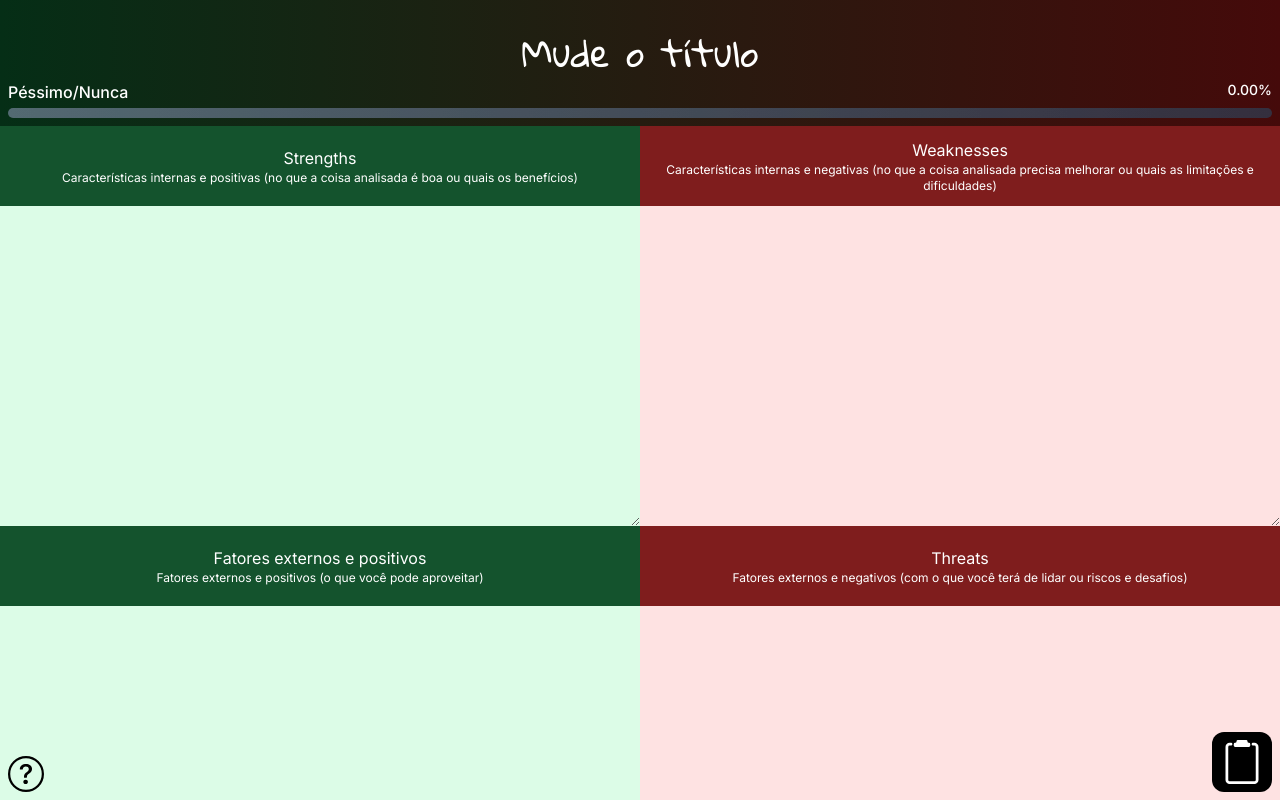
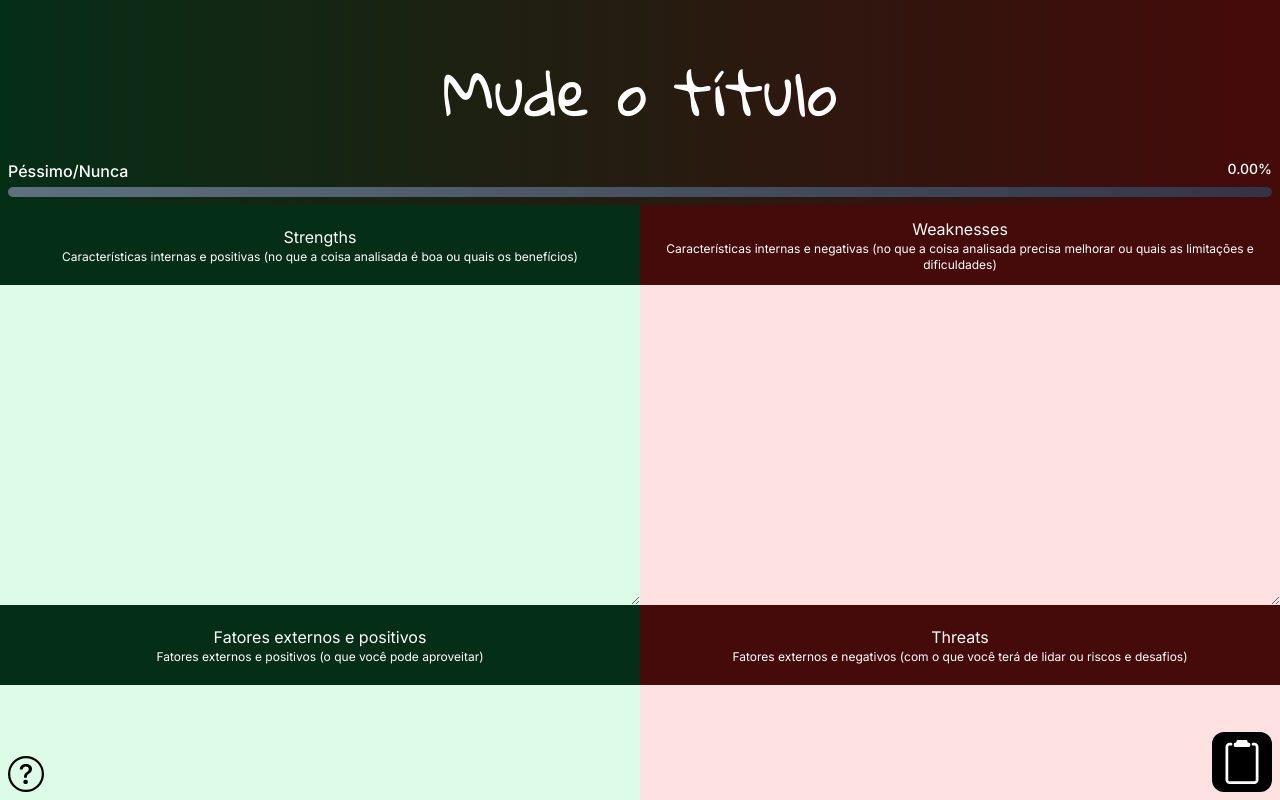
Before and after one commit to dspedroborges/swot, a Next.js app: page / in a window 1280 px wide. Shown: the top 800 px of the page. Built offline with nearby package versions, Linux system fonts and the light colour scheme.

Commit message:
titulo maior e labels mais escuros

```diff
--- a/src/app/page.tsx
+++ b/src/app/page.tsx
@@ -96,7 +96,7 @@ function Page() {
   return (
     <>
       <BsQuestionCircle className="text-black fixed bottom-2 left-2 text-4xl hover:scale-90 cursor-pointer" onMouseEnter={() => setShowHelp(true)} onMouseLeave={() => setShowHelp(false)} />
-      <input type="text" className={`bg-transparent text-white block mx-auto text-center rounded-xl text-2xl lg:text-4xl mt-8 ${gloriaHallelujah.className}`} defaultValue={currentTitle} onChange={(e) => setCurrentTitle(e.target.value)} />
+      <input type="text" className={`bg-transparent text-white block mx-auto text-center rounded-xl text-2xl lg:text-6xl mt-8 ${gloriaHallelujah.className}`} defaultValue={currentTitle} onChange={(e) => setCurrentTitle(e.target.value)} />
       <div className="p-2">
         <div className="flex justify-between mb-1">
           <span className="text-base font-medium text-white">
@@ -126,19 +126,19 @@ function Page() {
       }
       <main className="grid grid-cols-1 lg:grid-cols-2">
         <div className="h-[400px]">
-          <label htmlFor="strengths" className="cursor-pointer h-[20%] bg-green-900 hover:bg-green-800 text-white py-1 flex flex-col items-center justify-center text-center">Strengths <span className="text-xs">Características internas e positivas (no que a coisa analisada é boa ou quais os benefícios)</span></label>
+          <label htmlFor="strengths" className="cursor-pointer h-[20%] bg-green-950 hover:bg-green-800 text-white py-1 flex flex-col items-center justify-center text-center">Strengths <span className="text-xs">Características internas e positivas (no que a coisa analisada é boa ou quais os benefícios)</span></label>
           <textarea id="strengths" className="bg-green-100 hover:bg-green-200 w-full h-[80%] focus:outline-none border-gray-50 p-2" defaultValue={strengths.join("\n")} onChange={(e) => setStrengths(e.target.value.split("\n"))}></textarea>
         </div>
         <div className="h-[400px]">
-          <label htmlFor="weaknesses" className="cursor-pointer h-[20%] bg-red-900 hover:bg-red-800 text-white py-1 flex flex-col items-center justify-center text-center">Weaknesses <span className="text-xs">Características internas e negativas (no que a coisa analisada precisa melhorar ou quais as limitações e dificuldades)</span></label>
+          <label htmlFor="weaknesses" className="cursor-pointer h-[20%] bg-red-950 hover:bg-red-800 text-white py-1 flex flex-col items-center justify-center text-center">Weaknesses <span className="text-xs">Características internas e negativas (no que a coisa analisada precisa melhorar ou quais as limitações e dificuldades)</span></label>
           <textarea id="weaknesses" className="bg-red-100 hover:bg-red-200 w-full h-[80%] focus:outline-none border-gray-50 p-2" defaultValue={weaknesses.join("\n")} onChange={(e) => setWeaknesses(e.target.value.split("\n"))}></textarea>
         </div>
         <div className="h-[400px]">
-          <label htmlFor="opportunities" className="cursor-pointer h-[20%] bg-green-900 hover:bg-green-800 text-white py-1 flex flex-col items-center justify-center text-center">Fatores externos e positivos <span className="text-xs">Fatores externos e positivos (o que você pode aproveitar)</span></label>
+          <label htmlFor="opportunities" className="cursor-pointer h-[20%] bg-green-950 hover:bg-green-800 text-white py-1 flex flex-col items-center justify-center text-center">Fatores externos e positivos <span className="text-xs">Fatores externos e positivos (o que você pode aproveitar)</span></label>
           <textarea id="opportunities" className="bg-green-100 hover:bg-green-200 w-full h-[80%] focus:outline-none border-gray-50 p-2" defaultValue={opportunities.join("\n")} onChange={(e) => setOpportunities(e.target.value.split("\n"))}></textarea>
         </div>
         <div className="h-[400px]">
-          <label htmlFor="threats" className="cursor-pointer h-[20%] bg-red-900 hover:bg-red-800 text-white py-1 flex flex-col items-center justify-center text-center">Threats <span className="text-xs">Fatores externos e negativos (com o que você terá de lidar ou riscos e desafios)</span></label>
+          <label htmlFor="threats" className="cursor-pointer h-[20%] bg-red-950 hover:bg-red-800 text-white py-1 flex flex-col items-center justify-center text-center">Threats <span className="text-xs">Fatores externos e negativos (com o que você terá de lidar ou riscos e desafios)</span></label>
           <textarea id="threats" className="bg-red-100 hover:bg-red-200 w-full h-[80%] focus:outline-none border-gray-50 p-2" defaultValue={threats.join("\n")} onChange={(e) => setThreats(e.target.value.split("\n"))}></textarea>
         </div>
       </main>
```
